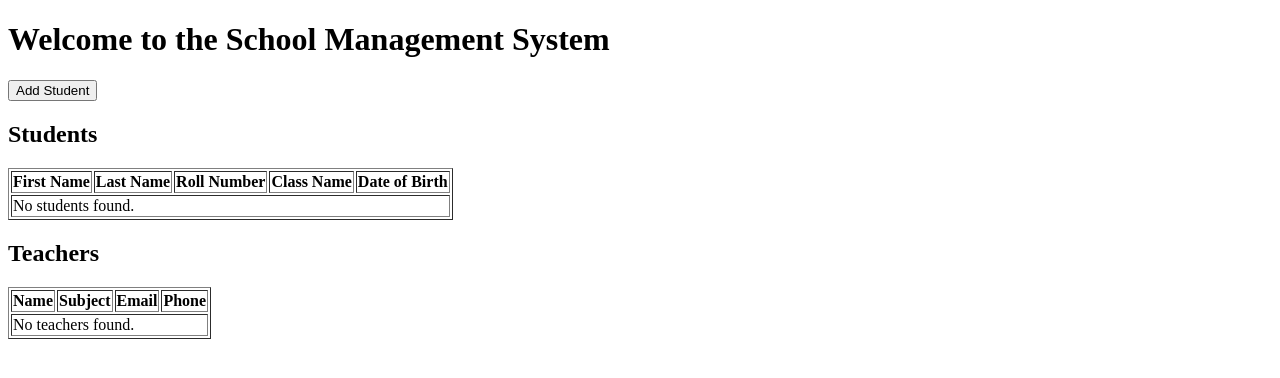
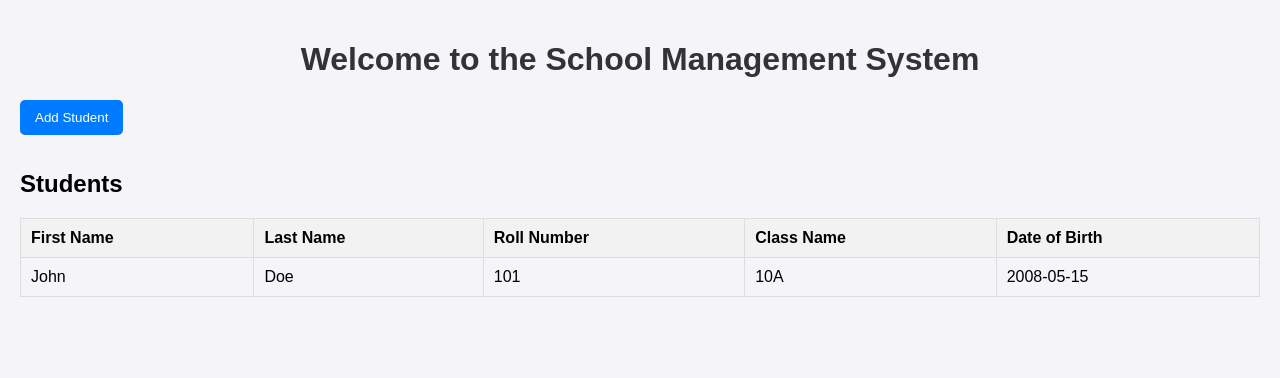
Before and after one commit to Namita55517/School_mgmt, a Django app: page / in a window 1280 px wide. Shown: the top 378 px of the page. Run offline with Django 5.2, Linux system fonts and the light colour scheme.

Commit message:
student and teacher management

```diff
--- a/school/templates/school/home.html
+++ b/school/templates/school/home.html
@@ -4,18 +4,64 @@
     <meta charset="UTF-8">
     <meta name="viewport" content="width=device-width, initial-scale=1.0">
     <title>School Management System</title>
+
+    <!-- Internal CSS -->
+    <style>
+        body {
+            font-family: Arial, sans-serif;
+            background-color: #f4f4f9;
+            margin: 0;
+            padding: 20px;
+        }
+
+        h1 {
+            color: #333;
+            text-align: center;
+        }
+
+        table {
+            width: 100%;
+            border-collapse: collapse;
+            margin: 20px 0;
+        }
+
+        table, th, td {
+            border: 1px solid #ddd;
+        }
+
+        th, td {
+            padding: 10px;
+            text-align: left;
+        }
+
+        th {
+            background-color: #f2f2f2;
+        }
+
+        button {
+            background-color: #007bff;
+            color: white;
+            border: none;
+            padding: 10px 15px;
+            cursor: pointer;
+            border-radius: 5px;
+            margin-bottom: 15px;
+        }
+
+        button:hover {
+            background-color: #0056b3;
+        }
+    </style>
 </head>
 <body>
     <h1>Welcome to the School Management System</h1>
 
     <!-- Add Student Button -->
-    <a href="{% url 'add_student' %}">
-        <button type="button">Add Student</button>
-    </a>
+    <button id="add-student-btn">Add Student</button>
 
-    <!-- Display Students -->
+    <!-- Students Table -->
     <h2>Students</h2>
-    <table border="1">
+    <table id="students-table">
         <thead>
             <tr>
                 <th>First Name</th>
@@ -26,47 +72,45 @@
             </tr>
         </thead>
         <tbody>
-            {% for student in Students %}
             <tr>
-                <td>{{ student.first_name }}</td>
-                <td>{{ student.last_name }}</td>
-                <td>{{ student.roll_no }}</td>
-                <td>{{ student.class_namae }}</td>
-                <td>{{ student.date_of_birth }}</td>
+                <td>John</td>
+                <td>Doe</td>
+                <td>101</td>
+                <td>10A</td>
+                <td>2008-05-15</td>
             </tr>
-            {% empty %}
-            <tr>
-                <td colspan="5">No students found.</td>
-            </tr>
-            {% endfor %}
         </tbody>
     </table>
 
-    <!-- Display Teachers -->
-    <h2>Teachers</h2>
-    <table border="1">
-        <thead>
-            <tr>
-                <th>Name</th>
-                <th>Subject</th>
-                <th>Email</th>
-                <th>Phone</th>
-            </tr>
-        </thead>
-        <tbody>
-            {% for teacher in Teachers %}
-            <tr>
-                <td>{{ teacher.name }}</td>
-                <td>{{ teacher.subject }}</td>
-                <td>{{ teacher.email }}</td>
-                <td>{{ teacher.phone }}</td>
-            </tr>
-            {% empty %}
-            <tr>
-                <td colspan="4">No teachers found.</td>
-            </tr>
-            {% endfor %}
-        </tbody>
-    </table>
+    <!-- Internal JavaScript -->
+    <script>
+        // Handle Add Student Button Click
+        document.getElementById('add-student-btn').addEventListener('click', function () {
+            // Prompt for new student details
+            const firstName = prompt("Enter First Name:");
+            const lastName = prompt("Enter Last Name:");
+            const rollNo = prompt("Enter Roll Number:");
+            const className = prompt("Enter Class Name:");
+            const dob = prompt("Enter Date of Birth (YYYY-MM-DD):");
+
+            // Validate inputs
+            if (firstName && lastName && rollNo && className && dob) {
+                // Add a new row to the table
+                const table = document.getElementById('students-table').getElementsByTagName('tbody')[0];
+                const newRow = table.insertRow();
+
+                newRow.innerHTML = `
+                    <td>${firstName}</td>
+                    <td>${lastName}</td>
+                    <td>${rollNo}</td>
+                    <td>${className}</td>
+                    <td>${dob}</td>
+                `;
+                alert("Student added successfully!");
+            } else {
+                alert("All fields are required!");
+            }
+        });
+    </script>
 </body>
 </html>
```
